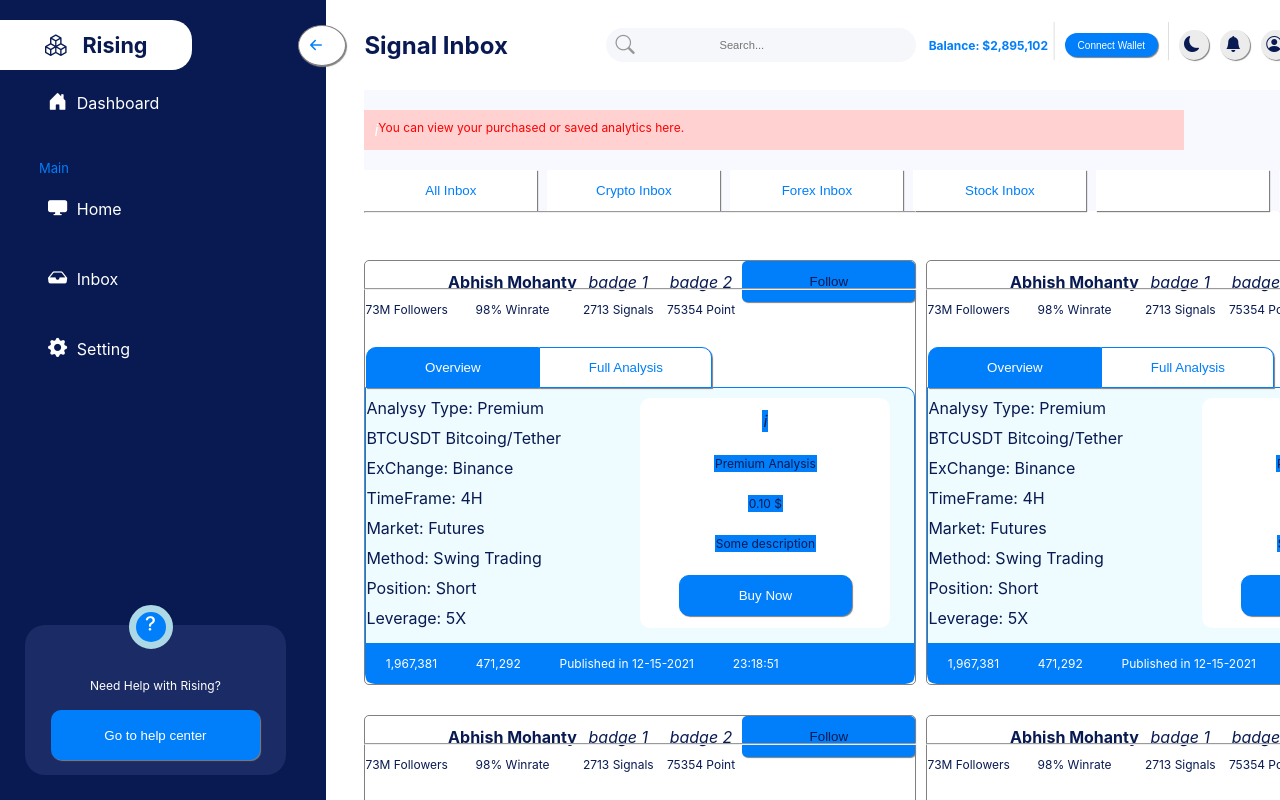
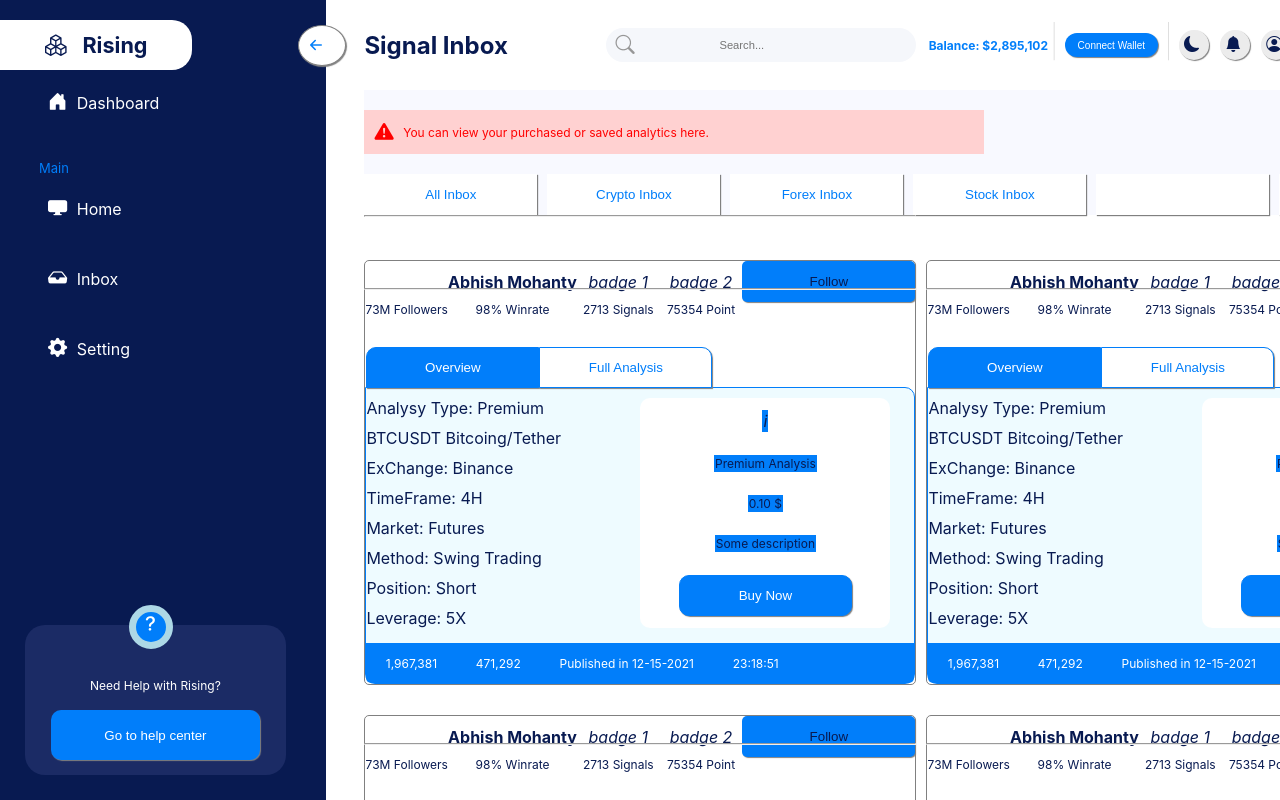
Before and after one commit to Cimorexave/react-test, a React (Create React App) app: page / in a window 1280 px wide. Shown: the top 800 px of the page. Built offline with nearby package versions, Linux system fonts and the light colour scheme.

Commit message:
updated navigation

```diff
--- a/src/components/Navigation.js
+++ b/src/components/Navigation.js
@@ -5,7 +5,7 @@ const Navigation = () => {
   return (
     <div className='navigation'>
         <div className='warning'>
-            <i>i</i>
+            <i className=' warning-icon bi bi-exclamation-triangle-fill'></i>
             <p>You can view your purchased or saved analytics here.</p>
         </div>
         <div className='navigation-buttons'>
--- a/src/styles/card.css
+++ b/src/styles/card.css
@@ -1,4 +1,7 @@
-@import './sidebar.css';
+:root {
+    --darkblue-clr : #081A51;
+    --lightblue-clr: #017EFA;
+}
 
 /* card stylings */
 .card {
--- a/src/styles/navigation.css
+++ b/src/styles/navigation.css
@@ -1,15 +1,19 @@
-@import "./sidebar.css";
+:root {
+    --darkblue-clr : #081A51;
+    --lightblue-clr: #017EFA;
+}
 
 /* navigation stylings */
 .warning {
     background-color: #FFD1D1;
     display: flex;
     padding: 10px;
-    width: 800px;
+    width: 600px;
     margin-top: 20px;
+    align-items: center;
 }
-.warning i {
-    display: inline;
+.warning-icon {
+    color: red;
 }
 .warning p {
     color: red;
```
